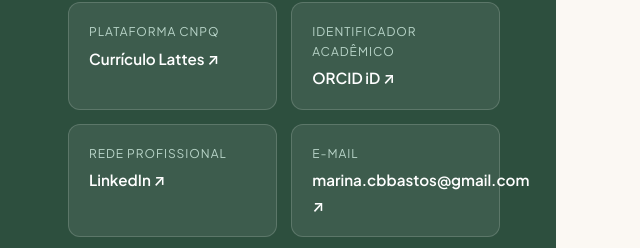
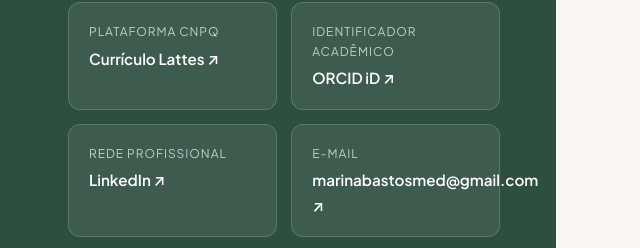
Before and after one commit to marinacbbastos/medicina, a plain HTML site: page index.html in a window 1280 px wide. Shown: the part 5536-5784 px from the top of the page, 640-1280 px from the left. Drawn offline with nearby package versions, Linux system fonts and the light colour scheme.

Commit message:
Atualiza e-mail do site principal para marinabastosmed@gmail.com

```diff
--- a/dados.js
+++ b/dados.js
@@ -31,8 +31,8 @@ const DADOS_SITE = {
       "Clínica Médica"
     ],
     links: {
-      email: "mailto:marina.cbbastos@gmail.com",
-      emailTexto: "marina.cbbastos@gmail.com",
+      email: "mailto:marinabastosmed@gmail.com",
+      emailTexto: "marinabastosmed@gmail.com",
       lattes: "http://lattes.cnpq.br/0260846804894564",
       orcid: "https://orcid.org/0009-0008-3357-5237",
       linkedin: "https://www.linkedin.com/in/marina-castello-branco-bastos-a1334a177/",
--- a/index.html
+++ b/index.html
@@ -290,7 +290,7 @@
   </div>
 
   <!-- Carrega primeiro os dados e depois a lógica -->
-  <script src="dados.js?v=20261119a"></script>
-  <script src="script.js?v=20261119a"></script>
+  <script src="dados.js?v=20261119b"></script>
+  <script src="script.js?v=20261119b"></script>
 </body>
 </html>
--- a/script.js
+++ b/script.js
@@ -420,7 +420,7 @@ document.addEventListener("DOMContentLoaded", () => {
       },
       {
         rotulo: "E-mail",
-        valor: links.emailTexto || "marina.cbbastos@gmail.com",
+        valor: links.emailTexto || "marinabastosmed@gmail.com",
         url: links.email,
         externo: false
       },
```
Also changed, not shown: indicacoes.html (+2 -2 lines).
